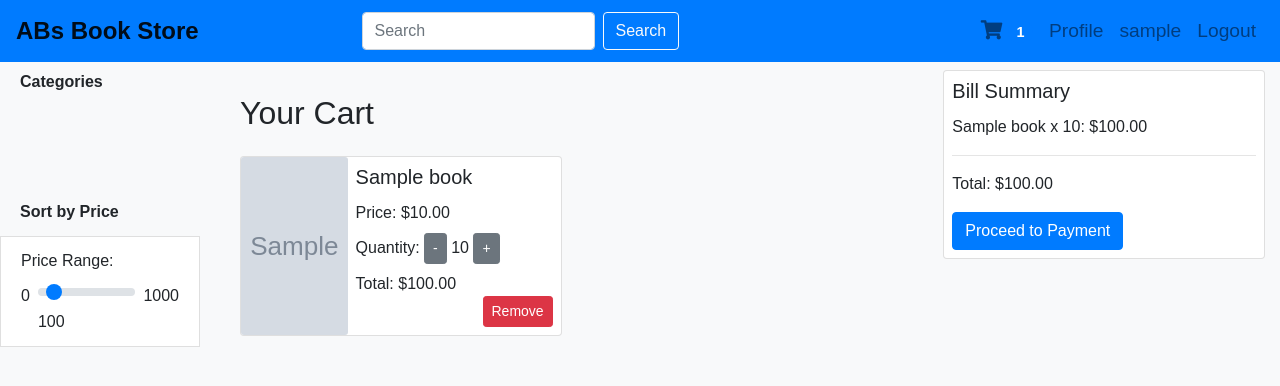
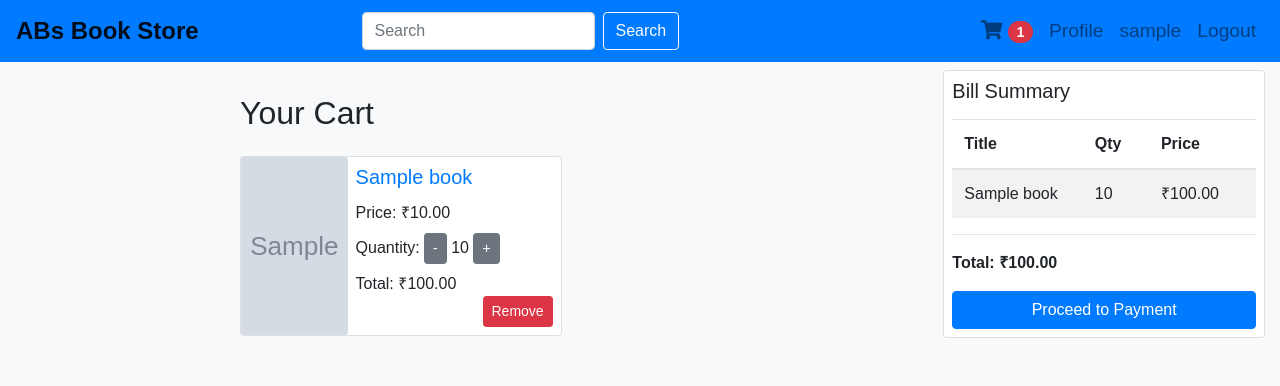
Before and after one commit to himavanthswamyatchi0604/BookStoreManagement_Django, a Django app: page /cart/ in a window 1280 px wide. Shown: the top 386 px of the page. Run offline with Django 5.2, Linux system fonts and the light colour scheme; a user stored in the database is signed in; tables that the repository leaves empty hold one stand-in row (values such as "Sample post"); grey boxes marked "Sample" are stand-in pictures; some libraries are stand-ins or nearby versions.

Commit message:
cart page done

```diff
--- a/bs_app/templates/store/base.html
+++ b/bs_app/templates/store/base.html
@@ -26,12 +26,18 @@
             <ul class="navbar-nav ml-auto">
                 <!-- Cart Icon and Count -->
                 <li class="nav-item">
-                    <a class="nav-link" href="{% url 'view_cart' %}">
-                        <i class="fas fa-shopping-cart"></i>
-                        {% if cart_item_count > 0 %}
-                            <span class="badge badge-pill badge-primary">{{ cart_item_count }}</span>
-                        {% endif %}
-                    </a>
+                    {% if user.is_authenticated %}
+                        <a class="nav-link" href="{% url 'view_cart' %}">
+                            <i class="fas fa-shopping-cart"></i>
+                            {% if cart_item_count > 0 %}
+                                <span class="badge badge-pill badge-danger">{{ cart_item_count }}</span>
+                            {% endif %}
+                        </a>
+                    {% else %}
+                        <a class="nav-link" href="#" data-toggle="modal" data-target="#loginModal">
+                            <i class="fas fa-shopping-cart"></i>
+                        </a>
+                    {% endif %}
                 </li>
                 <!-- Authentication Links -->
                 {% if user.is_authenticated %}
@@ -55,6 +61,7 @@
 
     <!-- Sidebar and Content -->
     <div class="d-flex">
+        {% if not hide_sidebar %}
         <div class="bg-light" id="sidebar" style="position: fixed; top: 0; bottom: 0; left: 0; z-index: 100; width: 200px; overflow-y: auto;">
             <div class="sidebar-heading">Categories</div>
             <ul class="list-group list-group-flush">
@@ -81,6 +88,7 @@
                 </div>
             </div>
         </div>
+        {% endif %}
 
         <div id="page-content-wrapper" style="padding-left: 225px; width: 3000px;">
             {% block content %}{% endblock %}
--- a/bs_app/templates/store/book_detail.html
+++ b/bs_app/templates/store/book_detail.html
@@ -16,7 +16,7 @@
             <h1>{{ book.title }}</h1>
             <p>{{ book.description }}</p>
             <p>Author: {{ book.author.name }}</p>
-            <p>Price: ${{ book.price }}</p>
+            <p>Price: ₹{{ book.price }}</p>
             <p>Rating: {% if avg_rating %}{{ avg_rating|floatformat:1 }}/5 {% endif %}{% if review_count %}({{ review_count }}){% endif %}</p>
             <h6>Genres:</h6>
             <ul>
--- a/bs_app/templates/store/cart.html
+++ b/bs_app/templates/store/cart.html
@@ -16,22 +16,28 @@
                                 <div class="row no-gutters h-100">
                                     <div class="col-md-4">
                                         {% if item.book.cover_image %}
-                                            <img src="{{ item.book.cover_image.url }}" class="card-img" alt="{{ item.book.title }}">
+                                            <a href="{% url 'book_detail' item.book.id %}">
+                                                <img src="{{ item.book.cover_image.url }}" class="card-img" alt="{{ item.book.title }}">
+                                            </a>
                                         {% else %}
-                                            <img src="#" class="card-img" alt="{{ item.book.title }}">
+                                            <a href="{% url 'book_detail' item.book.id %}">
+                                                <img src="#" class="card-img" alt="{{ item.book.title }}">
+                                            </a>
                                         {% endif %}
                                     </div>
                                     <div class="col-md-8">
                                         <div class="card-body d-flex flex-column justify-content-between">
                                             <div>
-                                                <h5 class="card-title">{{ item.book.title }}</h5>
-                                                <p class="card-text">Price: ${{ item.book.price }}</p>
+                                                <a href="{% url 'book_detail' item.book.id %}">
+                                                    <h5 class="card-title">{{ item.book.title }}</h5>
+                                                </a>
+                                                <p class="card-text">Price: ₹{{ item.book.price }}</p>
                                                 <p class="card-text">Quantity:
                                                     <button class="btn btn-sm btn-secondary" onclick="updateCartItemQuantity({{ item.id }}, 'decrease')">-</button>
                                                     {{ item.quantity }}
                                                     <button class="btn btn-sm btn-secondary" onclick="updateCartItemQuantity({{ item.id }}, 'increase')">+</button>
                                                 </p>
-                                                <p class="card-text">Total: ${{ item.total_price }}</p>
+                                                <p class="card-text">Total: ₹{{ item.total_price }}</p>
                                             </div>
                                             <div class="d-flex justify-content-end">
                                                 <form action="{% url 'remove_from_cart' item.id %}" method="post">
@@ -56,12 +62,29 @@
                 <div class="card-body">
                     <h5 class="card-title">Bill Summary</h5>
                     {% if cart_items %}
-                        {% for item in cart_items %}
-                            <p>{{ item.book.title }} x {{ item.quantity }}: ${{ item.total_price }}</p>
-                        {% endfor %}
+                        <div class="table-responsive">
+                            <table class="table table-striped mb-0">
+                                <thead>
+                                    <tr>
+                                        <th scope="col">Title</th>
+                                        <th scope="col">Qty</th>
+                                        <th scope="col">Price</th>
+                                    </tr>
+                                </thead>
+                                <tbody>
+                                    {% for item in cart_items %}
+                                        <tr>
+                                            <td style="white-space: nowrap; overflow: hidden; text-overflow: ellipsis; max-width: 100px;">{{ item.book.title }}</td>
+                                            <td>{{ item.quantity }}</td>
+                                            <td>₹{{ item.total_price }}</td>
+                                        </tr>
+                                    {% endfor %}
+                                </tbody>
+                            </table>
+                        </div>
                         <hr>
-                        <p>Total: ${{ total_price }}</p>
-                        <a href="#" class="btn btn-primary">Proceed to Payment</a>
+                        <p class="text-end"><strong>Total: ₹{{ total_price }}</strong></p>
+                        <a href="#" class="btn btn-primary w-100">Proceed to Payment</a>
                     {% else %}
                         <p>Your cart is empty.</p>
                     {% endif %}
@@ -82,8 +105,7 @@
                 csrfmiddlewaretoken: "{{ csrf_token }}"
             },
             success: function(data) {
-                // Update the UI as needed
-                location.reload(); // Example: Reloading the page after update
+                location.reload();
             },
             error: function(error) {
                 console.log("Error:", error);
@@ -115,6 +137,9 @@
     .btn-danger {
         align-self: flex-end;
     }
+    .table-responsive {
+        margin-top: 1rem;
+    }
 </style>
 
 {% endblock %}
--- a/bs_app/templates/store/index.html
+++ b/bs_app/templates/store/index.html
@@ -17,7 +17,7 @@
                         {% endif %}
                         <div class="card-body" style="height: 200px; overflow: hidden;">
                             <h5 class="card-title" style="white-space: nowrap; overflow: hidden; text-overflow: ellipsis;">{{ book.title }}</h5>
-                            <p class="card-text">${{ book.price }}</p>
+                            <p class="card-text">₹{{ book.price }}</p>
                             <p class="card-text">Rating: {{ book.avg_rating|floatformat:1 }}/5 ({{ book.reviews.count }})</p>
                             <a href="{% url 'book_detail' book.id %}" class="btn btn-primary">View Details</a>
                         </div>
--- a/bs_app/views.py
+++ b/bs_app/views.py
@@ -147,7 +147,7 @@
     cart = Cart.objects.get(user=request.user)
     cart_items = cart.items.all()
     total_price = sum(item.total_price for item in cart_items)
-    return render(request, 'cart.html', {'cart_items': cart_items, 'total_price': total_price})
+    return render(request, 'cart.html', {'cart_items': cart_items, 'total_price': total_price, 'hide_sidebar': True})
 
 
 def remove_from_cart(request, cart_item_id):
```
